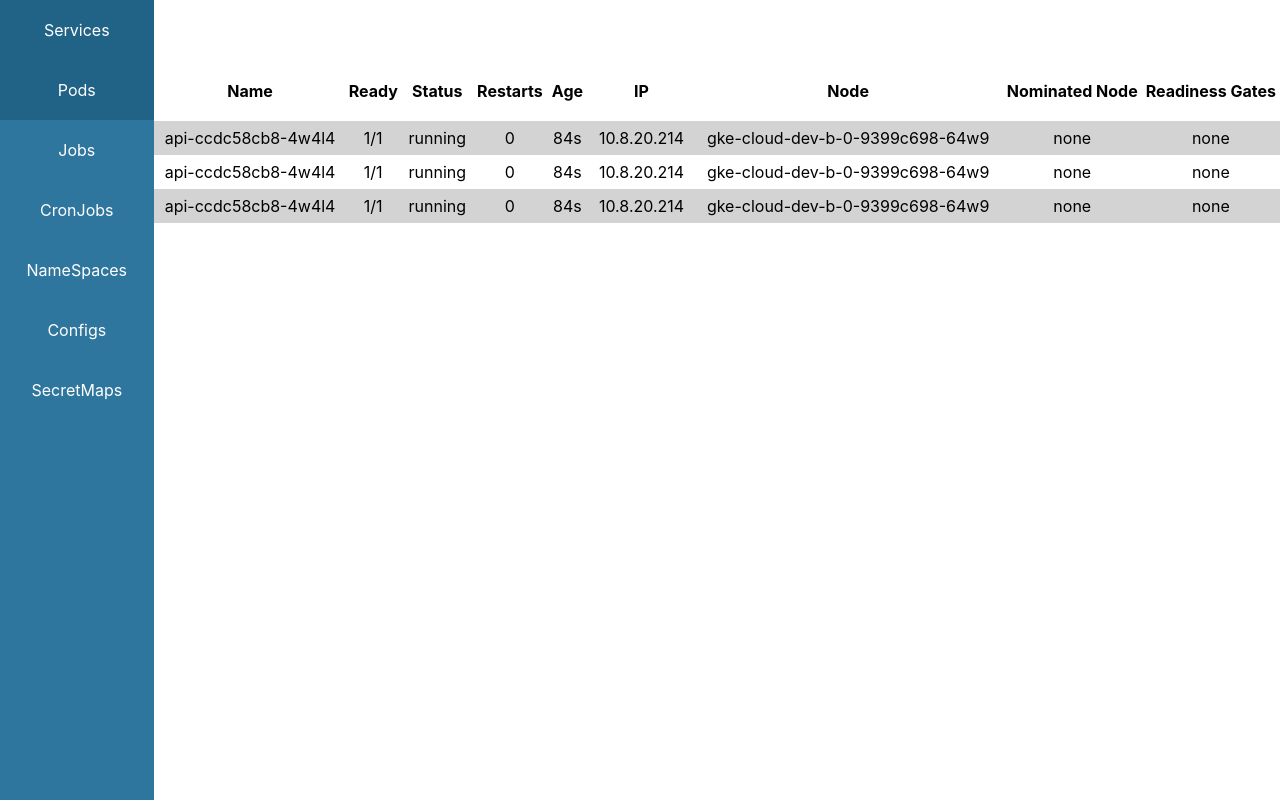
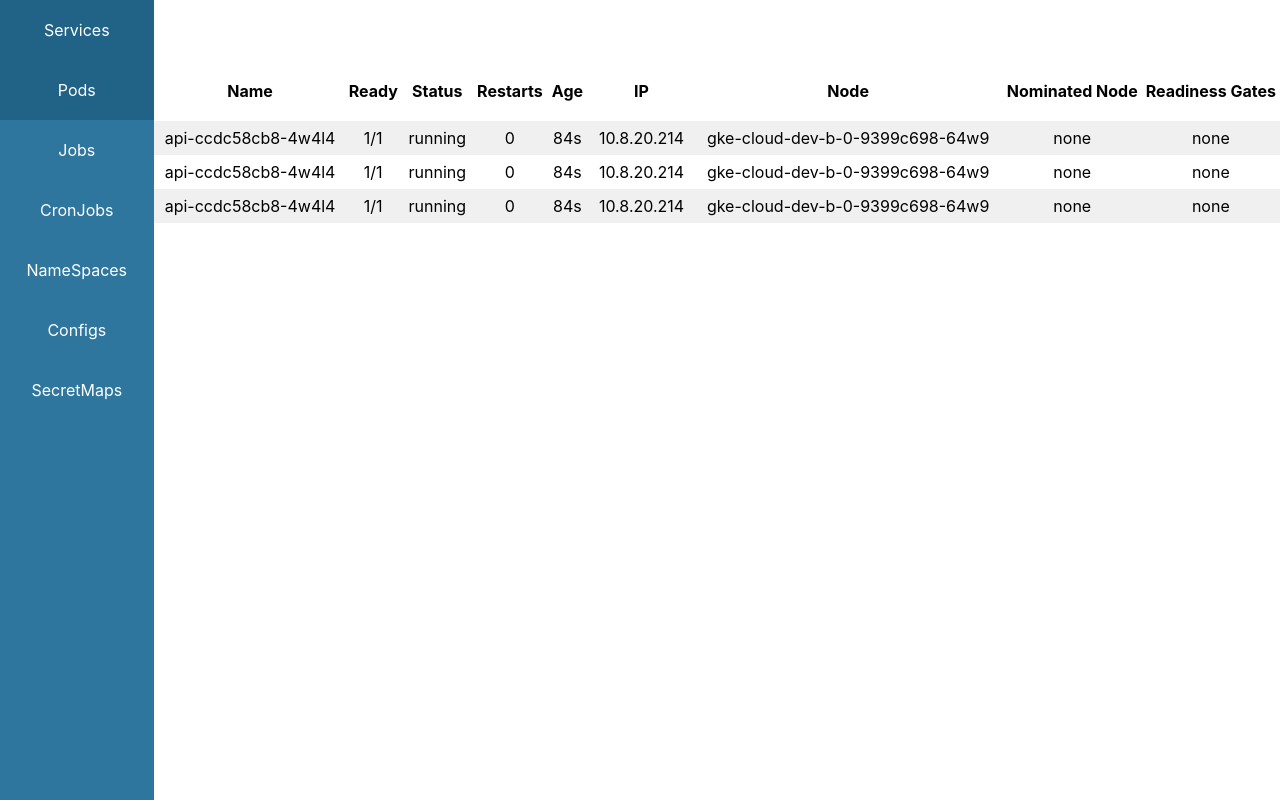
Before and after one commit to Yassine-cheffai/kube-desktop, a React (Create React App) app: page / in a window 1280 px wide. Built offline with nearby package versions, Linux system fonts and the light colour scheme.

Commit message:
lighter grey

```diff
--- a/src/App.css
+++ b/src/App.css
@@ -58,7 +58,7 @@ body {
 }
 
 .ResourceTable tbody tr:nth-child(odd) {
-  background-color: lightgray;
+  background-color: rgb(240, 240, 240);
 }
 
 th {
```
